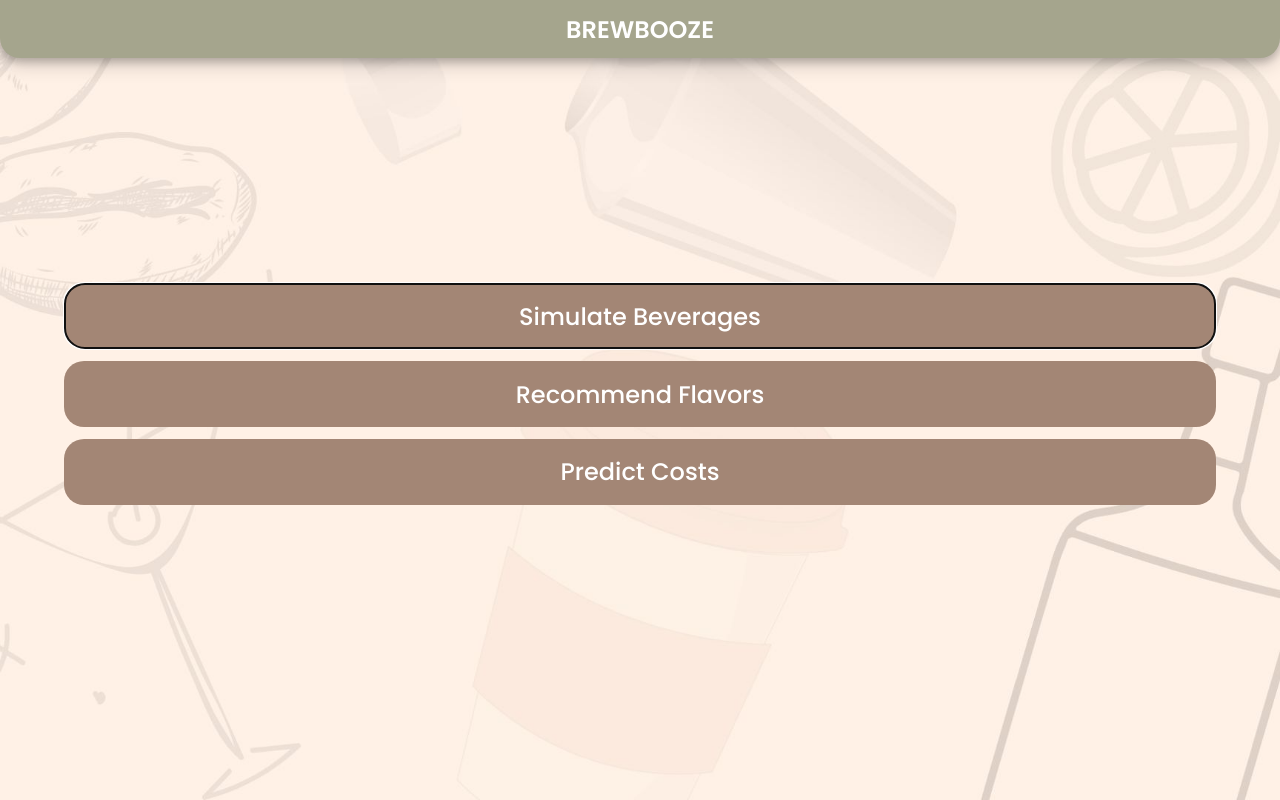
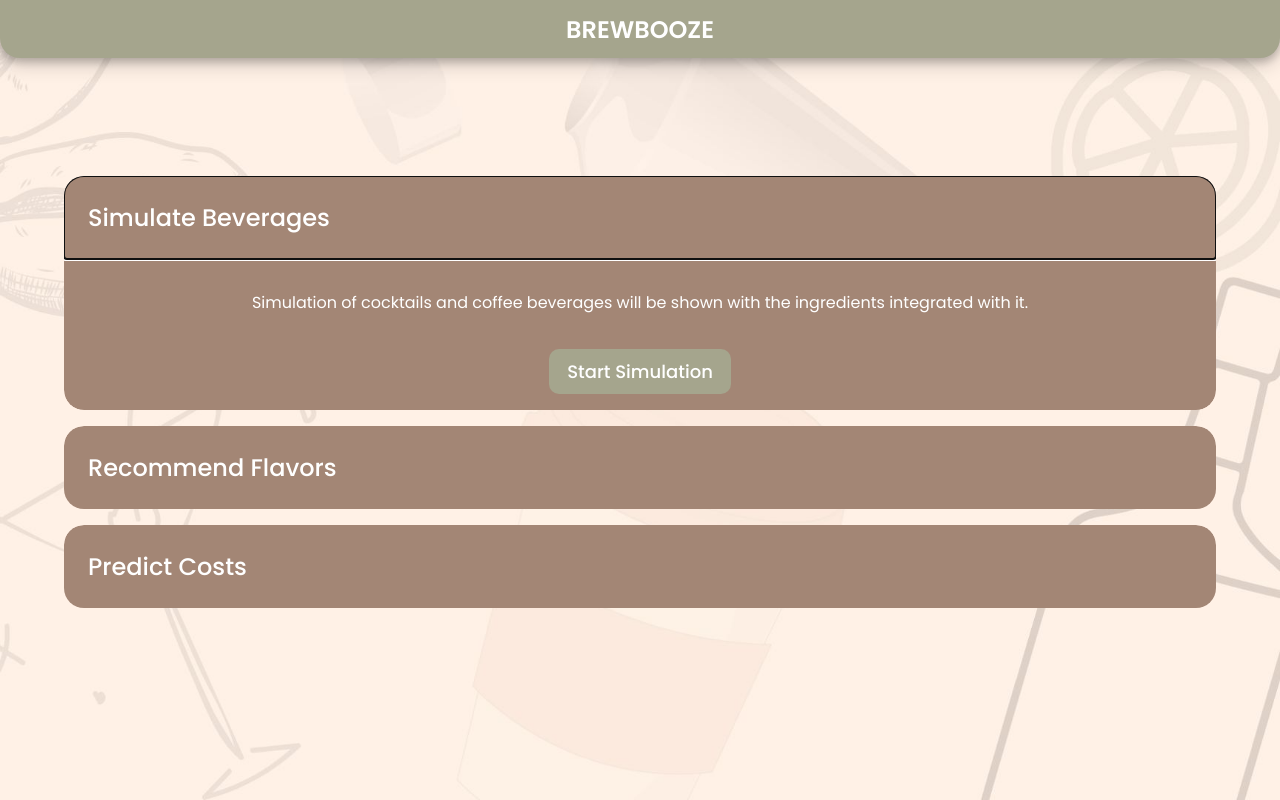
Before and after one commit to rimuelcanada14/brewbooze-v1, a React (Vite) app: page /home in a window 1280 px wide. Both pictures are taken after a click on the button "Simulate Beverages". Built offline with nearby package versions, Linux system fonts and the light colour scheme.

Commit message:
accordion finish

```diff
--- a/src/Home/Home.css
+++ b/src/Home/Home.css
@@ -1,38 +1,87 @@
 .home-page {
-    width: 100vw; /* Full viewport width */
-    height: 100vh; /* Full viewport height */
-    display: flex;
-    justify-content: left;
-    align-items: left;
-    overflow: hidden; /* Prevent overflow */
-}
-.home-container{
-    display: flex;
-    flex-direction: column;
-    width: 100%;
+    width: 100vw;
     height: 100vh;
     display: flex;
     justify-content: center;
     align-items: center;
     overflow: hidden;
 }
-.home-button{
+
+.home-container {
+    display: flex;
+    flex-direction: column;
+    width: 100%;
+    height: 100vh;
+    justify-content: center;
+    align-items: center;
+    overflow: hidden;
+}
+
+.home-button {
     display: flex;
     flex-direction: column;
     width: 90%;
 }
-.home-simulate, .home-flavor, .home-predict{
-    background-color: #A38675;
-    margin-bottom: .5em;
-    color: white;
-    font-size: 24px;
+
+.accordion-item {
+    margin-bottom: 1em;
+    overflow: hidden;
+    transition: max-height 3s ease-in-out;
+    max-height: 9em;
     border-radius: 20px;
 }
 
-/* Media query for viewport widths of 325px and below */
+.accordion-item.active {
+    max-height: 20em;
+}
+
+.accordion-button {
+    background-color: #A38675;
+    color: white;
+    font-size: 24px;
+    border-radius: 20px 20px 0 0;
+    width: 100%;
+    text-align: left;
+    padding: 1em;
+    cursor: pointer;
+    border: none;
+    outline: none;
+    box-sizing: border-box;
+
+}
+
+.accordion-content {
+    background-color: #A38675;
+    padding: 1em;
+    border-radius: 0 0 20px 20px;
+    border-top: none;
+    display: flex;
+    flex-direction: column;
+    justify-content: center;
+    align-items: center;
+    color: white;
+
+}
+
+.accordion-inner-button {
+    margin-top: 1em;
+    padding: 0.5em 1em;
+    background-color: #A5A58D;
+    color: white;
+    font-size: 18px;
+    border: none;
+    border-radius: 10px;
+    cursor: pointer;
+    transition: background-color 0.3s ease;
+}
+
+.accordion-inner-button:hover {
+    background-color: #714d3b;
+}
+
+
 @media (max-width: 325px) {
     .home-page {
-        /* Adjust any styles needed for smaller screens */
         width: 100vw;
         height: 100vh;
         display: flex;
--- a/src/Home/Home.jsx
+++ b/src/Home/Home.jsx
@@ -1,25 +1,75 @@
-import React, { useRef, useState, useEffect } from 'react';
-import Header from '../components/Header'
-import './Home.css'
+import React, { useState } from 'react';
+import Header from '../components/Header';
+import './Home.css';
 
 const Welcome = () => {
+    const [activeIndex, setActiveIndex] = useState(null);
+
+    const toggleAccordion = (index) => {
+        const newIndex = activeIndex === index ? null : index;
+        setActiveIndex(newIndex);
+
+
+        document.querySelectorAll('.accordion-item').forEach((item, i) => {
+            if (i === index) {
+                if (activeIndex === index) {
+
+                    item.classList.add('closing');
+                } else {
+
+                    item.classList.remove('closing');
+                }
+            } else {
+
+                item.classList.remove('closing');
+            }
+        });
+    };
 
     return (
-        <div className = 'home-page'>
+        <div className='home-page'>
             <div>
                 <Header />
             </div>
 
-            <div className = "home-container">
+            <div className="home-container">
                 <div className='home-button'>
-                    <button className = 'home-simulate'>Simulate Beverages </button>
-                    <button className = 'home-flavor'>Recommend Flavors</button>
-                    <button className = 'home-predict'>Predict Costs</button>
+                    <div className={`accordion-item ${activeIndex === 0 ? 'active' : ''}`}>
+                        <button className='accordion-button' onClick={() => toggleAccordion(0)}>
+                            Simulate Beverages
+                        </button>
+                        {activeIndex === 0 && (
+                            <div className="accordion-content">
+                                <p>Simulation of cocktails and coffee beverages will be shown with the ingredients integrated with it.</p>
+                                <button className="accordion-inner-button">Start Simulation</button>
+                            </div>
+                        )}
+                    </div>
+                    <div className={`accordion-item ${activeIndex === 1 ? 'active' : ''}`}>
+                        <button className='accordion-button' onClick={() => toggleAccordion(1)}>
+                            Recommend Flavors
+                        </button>
+                        {activeIndex === 1 && (
+                            <div className="accordion-content">
+                                <p>Content for Recommend Flavors</p>
+                                <button className="accordion-inner-button">Get Recommendations</button>
+                            </div>
+                        )}
+                    </div>
+                    <div className={`accordion-item ${activeIndex === 2 ? 'active' : ''}`}>
+                        <button className='accordion-button' onClick={() => toggleAccordion(2)}>
+                            Predict Costs
+                        </button>
+                        {activeIndex === 2 && (
+                            <div className="accordion-content">
+                                <p>Content for Predict Costs</p>
+                                <button className="accordion-inner-button">Calculate Costs</button>
+                            </div>
+                        )}
+                    </div>
                 </div>
             </div>
         </div>
-
-
     );
 };
 
```
